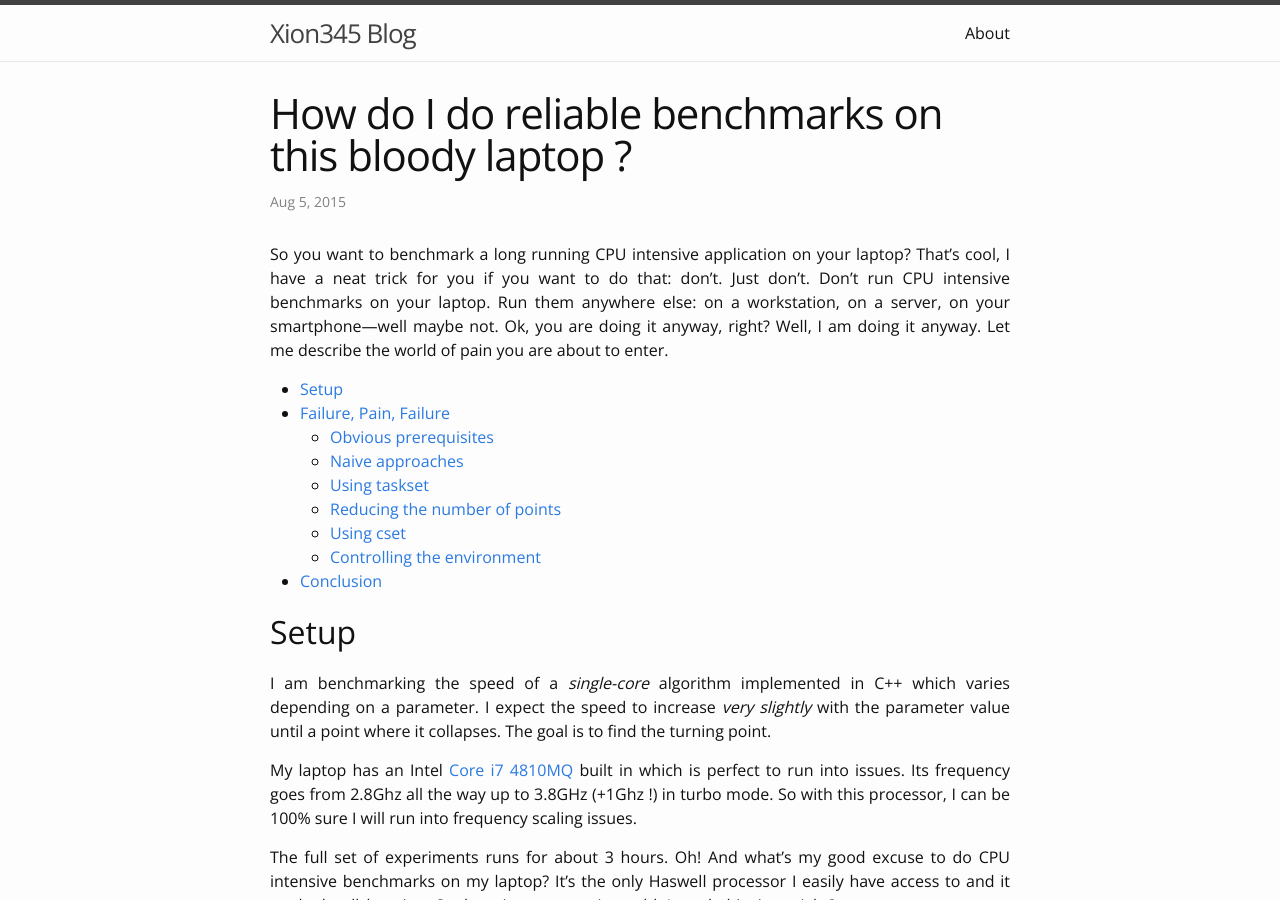
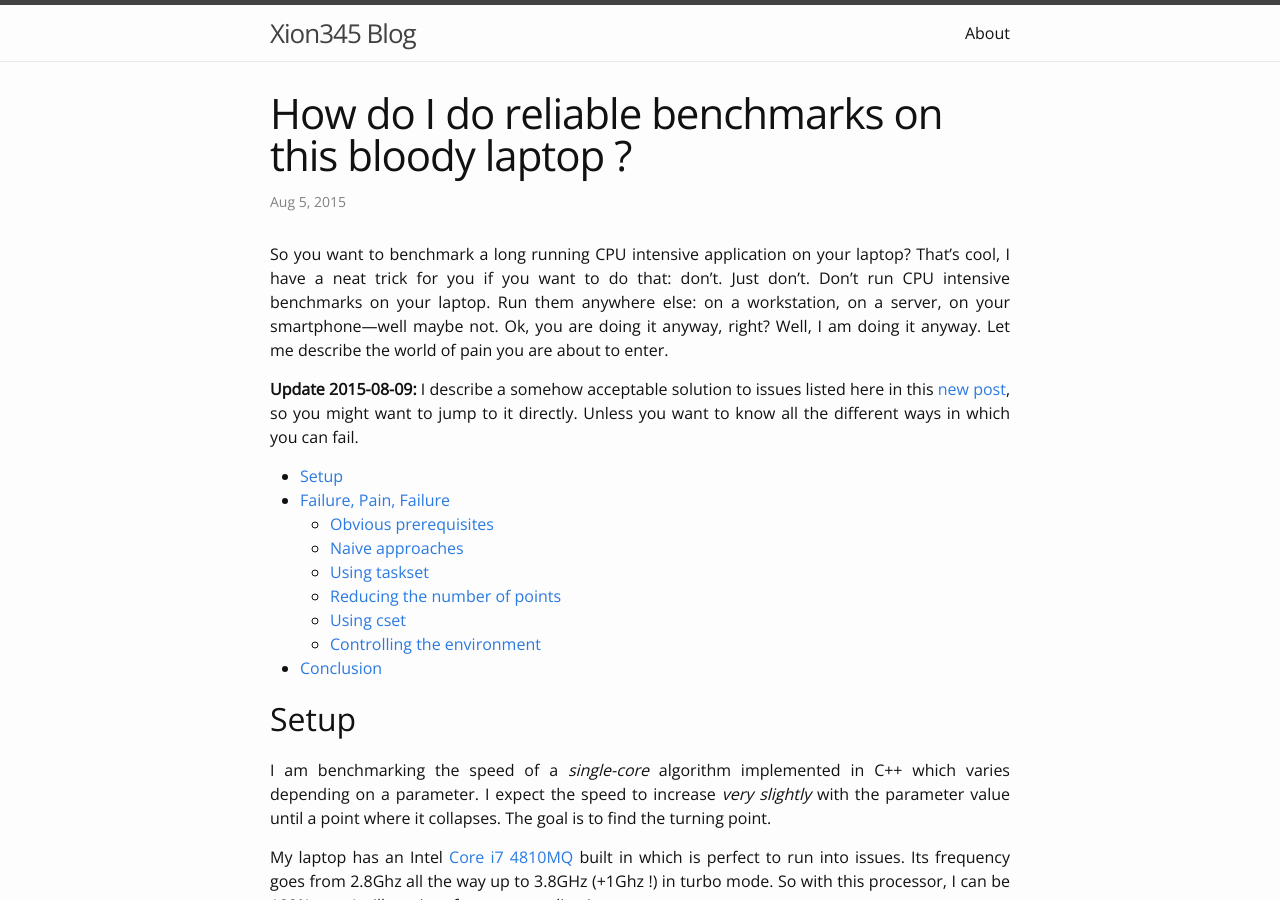
Before and after one commit to Xion345/xion345.github.io, a Jekyll site: the page built from _posts/2015-08-05-reliable-laptop-benchmarks.md, in a window 1280 px wide and 900 px high. Built offline with Jekyll 4.4.1, drawn with Linux system fonts in a browser that asks for light colours.

Commit message:
Add link to solution post in reliable benchmarks

```diff
--- a/_posts/2015-08-05-reliable-laptop-benchmarks.md
+++ b/_posts/2015-08-05-reliable-laptop-benchmarks.md
@@ -9,6 +9,11 @@ don't. Don't run CPU intensive benchmarks on your laptop. Run them anywhere
 else: on a workstation, on a server, on your smartphone—well maybe not. Ok, you
 are doing it anyway, right? Well, I am doing it anyway. Let me describe the world
 of pain you are about to enter.
+
+**Update 2015-08-09:** I describe a somehow acceptable solution to issues listed
+here in this [new post]({% post_url 2015-08-08-reliable-laptop-benchmarks-solution %}),
+so you might want to jump to it directly. Unless you want to know all the
+different ways in which you can fail.
 
 * TOC
 {:toc}
```
